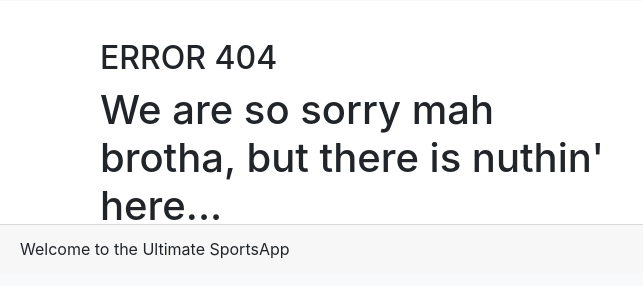
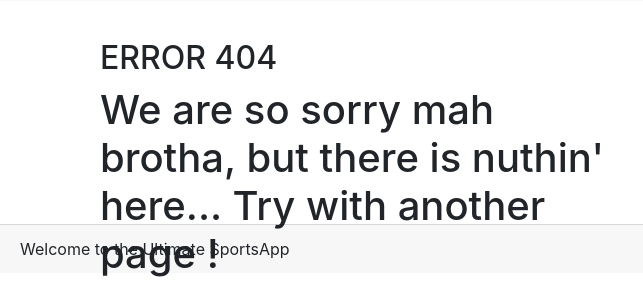
Before and after one commit to iliyannm/Sports-Application, a Django app: template templates/main/404.html in a window 1280 px wide. Shown: the part 527-813 px from the top of the page, without its empty margins (0-643 px from the left). Before the commit the page ends 786 px from the top, so only its background shows below. Run offline with Django 4.2, Linux system fonts and the light colour scheme; the template is opened without the code that fills it, so the values that code supplies are empty; some libraries are stand-ins or nearby versions.

Commit message:
working on the templates

```diff
--- a/templates/main/404.html
+++ b/templates/main/404.html
@@ -3,7 +3,7 @@
     <div class="col-lg-6">
             <h2>ERROR 404</h2>
             <h1>
-                We are so sorry mah brotha, but there is nuthin' here...
+                We are so sorry mah brotha, but there is nuthin' here... Try with another page !
             </h1>
         </div>
 {% endblock %}
```
